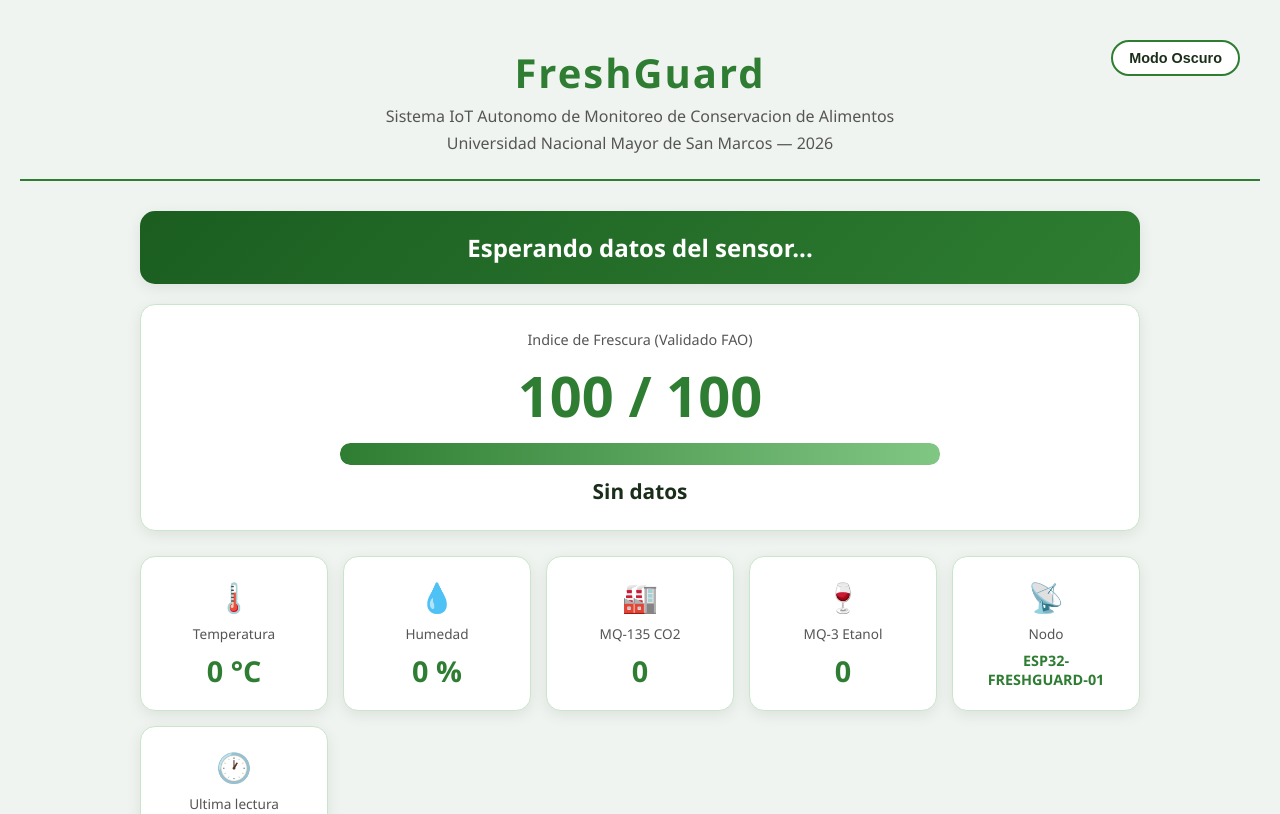
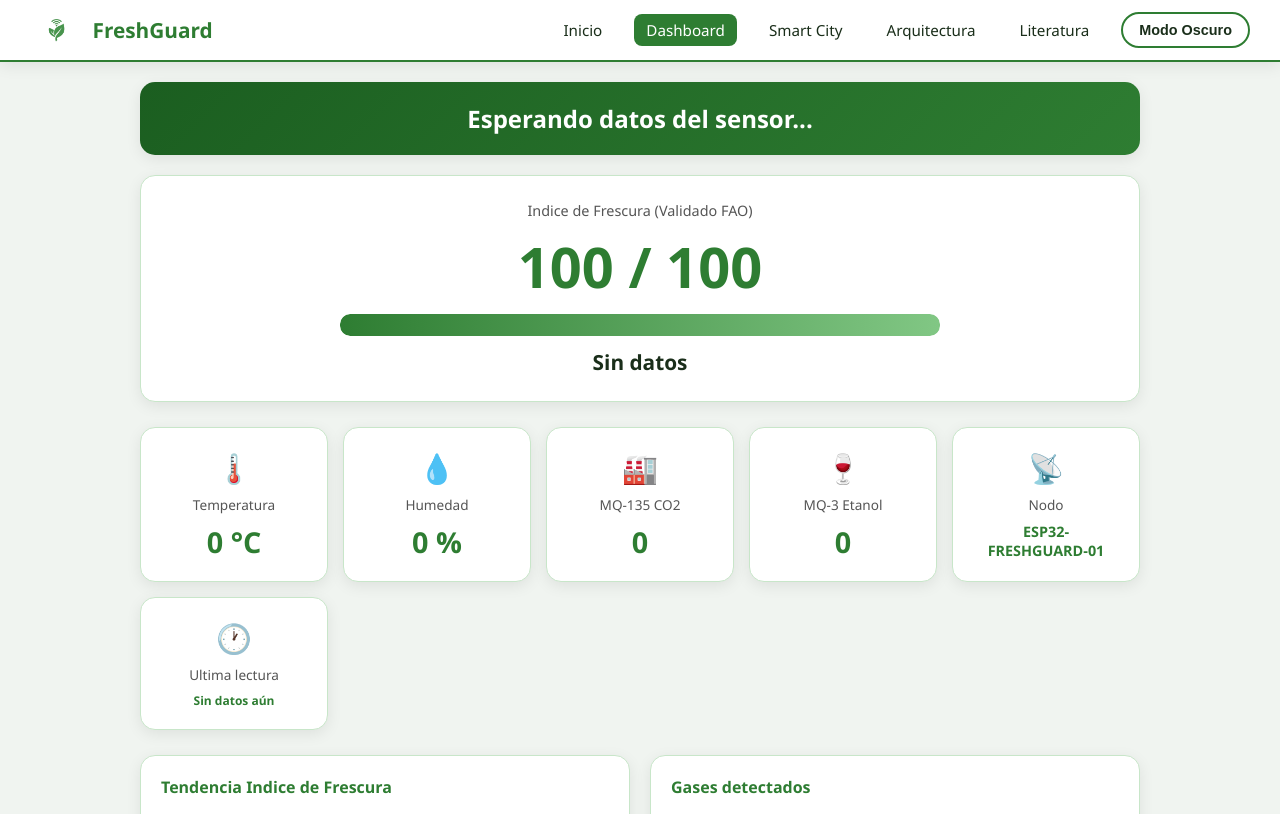
Before and after one commit to SebastianAyala201/freshguard, a Flask app: page /dashboard in a window 1280 px wide. Shown: the top 814 px of the page. Run offline with Flask 3, Linux system fonts and the light colour scheme; data that the repository does not hold is empty.

Commit message:
FreshGuard v4.0 - Sitio multipagina completo

```diff
--- a/backend/templates/dashboard.html
+++ b/backend/templates/dashboard.html
@@ -40,29 +40,31 @@
             background: var(--bg);
             color: var(--text);
             min-height: 100vh;
-            padding: 20px;
         }
 
-        header {
-            text-align: center;
-            padding: 25px;
+        nav {
+            background: var(--bg2);
             border-bottom: 2px solid var(--accent);
-            margin-bottom: 30px;
-            position: relative;
+            padding: 12px 30px;
+            display: flex;
+            justify-content: space-between;
+            align-items: center;
+            position: sticky;
+            top: 0;
+            z-index: 100;
+            box-shadow: var(--card-shadow);
+            margin-bottom: 20px;
         }
 
-        header h1 {
-            color: var(--accent);
-            font-size: 2.5em;
-            letter-spacing: 2px;
-        }
-
-        header p { color: var(--text2); margin-top: 5px; }
+        .nav-logo { display: flex; align-items: center; gap: 10px; }
+        .nav-logo img { height: 35px; }
+        .nav-logo span { font-size: 1.3em; font-weight: bold; color: var(--accent); }
+        .nav-links { display: flex; gap: 20px; align-items: center; }
+        .nav-links a { color: var(--text); text-decoration: none; font-size: 0.95em; padding: 6px 12px; border-radius: 8px; transition: background 0.2s; }
+        .nav-links a:hover { background: var(--bg3); }
+        .nav-links a.active { background: var(--accent); color: white; }
 
         .theme-toggle {
-            position: absolute;
-            top: 20px;
-            right: 20px;
             background: var(--bg2);
             border: 2px solid var(--accent);
             border-radius: 25px;
@@ -74,6 +76,8 @@
         }
 
         .theme-toggle:hover { background: var(--accent); color: white; }
+
+        .contenido { padding: 0 20px 20px 20px; }
 
         .alerta-box {
             max-width: 1000px;
@@ -194,39 +198,16 @@
         .nodo-lugar  { color: var(--text2); font-size: 0.85em; }
         .nodo-tiempo { color: var(--text2); font-size: 0.8em; }
 
-        .badge {
-            padding: 6px 14px;
-            border-radius: 20px;
-            font-weight: bold;
-            font-size: 0.85em;
-            color: white;
-        }
-
+        .badge { padding: 6px 14px; border-radius: 20px; font-weight: bold; font-size: 0.85em; color: white; }
         .badge-NORMAL      { background: #2e7d32; }
         .badge-ADVERTENCIA { background: #e65100; }
         .badge-CRITICO     { background: #c62828; }
 
         #mapa { height: 300px; border-radius: 10px; margin-top: 10px; }
 
-        table {
-            width: 100%;
-            border-collapse: collapse;
-            font-size: 0.85em;
-        }
-
-        th {
-            background: var(--bg3);
-            padding: 10px;
-            text-align: center;
-            color: var(--accent);
-        }
-
-        td {
-            padding: 8px;
-            text-align: center;
-            border-bottom: 1px solid var(--border);
-            color: var(--text);
-        }
+        table { width: 100%; border-collapse: collapse; font-size: 0.85em; }
+        th { background: var(--bg3); padding: 10px; text-align: center; color: var(--accent); }
+        td { padding: 8px; text-align: center; border-bottom: 1px solid var(--border); color: var(--text); }
 
         .NORMAL      { color: #2e7d32; font-weight: bold; }
         .ADVERTENCIA { color: #e65100; font-weight: bold; }
@@ -261,18 +242,29 @@
 
         @media (max-width: 600px) {
             .charts-grid { grid-template-columns: 1fr; }
-            header h1 { font-size: 1.8em; }
+            nav { flex-direction: column; gap: 10px; }
         }
     </style>
 </head>
 <body>
 
-<header>
-    <h1>FreshGuard</h1>
-    <p>Sistema IoT Autonomo de Monitoreo de Conservacion de Alimentos</p>
-    <p>Universidad Nacional Mayor de San Marcos — 2026</p>
-    <button class="theme-toggle" onclick="toggleTheme()">Modo Oscuro</button>
-</header>
+<!-- NAVBAR -->
+<nav>
+    <div class="nav-logo">
+        <img src="/static/img/logo-freshguard.png" alt="FreshGuard">
+        <span>FreshGuard</span>
+    </div>
+    <div class="nav-links">
+        <a href="/">Inicio</a>
+        <a href="/dashboard" class="active">Dashboard</a>
+        <a href="/smartcity">Smart City</a>
+        <a href="/arquitectura">Arquitectura</a>
+        <a href="/literatura">Literatura</a>
+        <button class="theme-toggle" onclick="toggleTheme()">Modo Oscuro</button>
+    </div>
+</nav>
+
+<div class="contenido">
 
 <!-- ESTADO MAPE-K -->
 <div class="alerta-box">
@@ -343,7 +335,7 @@
     </div>
 </div>
 
-<!-- MAPA SMART CITY -->
+<!-- MAPA -->
 <div class="seccion">
     <h2>Red FreshGuard — Smart City Lima</h2>
     <div id="mapa"></div>
@@ -359,13 +351,13 @@
                 <div class="nodo-nombre">{{ nodo_id }}</div>
                 <div class="nodo-lugar">{{ nodo.lugar }}</div>
                 <div class="nodo-tiempo">{{ nodo.timestamp }}</div>
-                <div style="margin-top:5px; font-size:0.85em; color:var(--text2)">
+                <div style="margin-top:5px;font-size:0.85em;color:var(--text2)">
                     {{ nodo.temperatura }}°C &nbsp; {{ nodo.humedad }}% &nbsp; IF: {{ nodo.indice_frescura }}
                 </div>
             </div>
             <div style="text-align:center">
                 <span class="badge badge-{{ nodo.alerta }}">{{ nodo.alerta }}</span>
-                <div style="margin-top:5px; font-size:0.8em; color:var(--text2)">{{ nodo.etapa }}</div>
+                <div style="margin-top:5px;font-size:0.8em;color:var(--text2)">{{ nodo.etapa }}</div>
             </div>
         </div>
         {% endfor %}
@@ -407,13 +399,14 @@
     {% endif %}
 </div>
 
+</div>
+
 <footer>
     <p>FreshGuard v4.0 — IoT + Data Science + Autonomic Computing + Smart City</p>
     <p>Actualiza cada 5 segundos | SQLite | Smart City Lima</p>
 </footer>
 
 <script>
-// Dark mode toggle
 function toggleTheme() {
     const html = document.documentElement;
     const btn  = document.querySelector('.theme-toggle');
@@ -428,7 +421,6 @@ function toggleTheme() {
     }
 }
 
-// Restaurar tema guardado
 const savedTheme = localStorage.getItem('theme');
 if (savedTheme) {
     document.documentElement.setAttribute('data-theme', savedTheme);
@@ -436,14 +428,12 @@ if (savedTheme) {
         savedTheme === 'dark' ? 'Modo Claro' : 'Modo Oscuro';
 }
 
-// Datos del historial para graficas
 const historial = {{ historial | tojson }};
 const labels    = historial.map(h => h.timestamp.slice(11,16)).reverse();
 const indices   = historial.map(h => h.indice_frescura).reverse();
 const mq135data = historial.map(h => h.mq135).reverse();
 const mq3data   = historial.map(h => h.mq3).reverse();
 
-// Grafica Indice de Frescura
 const ctxIndice = document.getElementById('chartIndice').getContext('2d');
 new Chart(ctxIndice, {
     type: 'line',
@@ -469,7 +459,6 @@ new Chart(ctxIndice, {
     }
 });
 
-// Grafica Gases
 const ctxGases = document.getElementById('chartGases').getContext('2d');
 new Chart(ctxGases, {
     type: 'line',
@@ -506,7 +495,6 @@ new Chart(ctxGases, {
     }
 });
 
-// Mapa de Lima con Leaflet
 const mapa = L.map('mapa').setView([-12.0464, -77.0428], 12);
 L.tileLayer('https://{s}.tile.openstreetmap.org/{z}/{x}/{y}.png', {
     attribution: 'OpenStreetMap'
@@ -514,9 +502,11 @@ L.tileLayer('https://{s}.tile.openstreetmap.org/{z}/{x}/{y}.png', {
 
 const nodos = [
     { nombre: 'ESP32-FRESHGUARD-01', lugar: 'Laboratorio UNMSM', lat: -12.0583, lng: -77.0836, alerta: '{{ datos.alerta }}' },
-    { nombre: 'ESP32-FRESHGUARD-02', lugar: 'Mercado Central Lima', lat: -12.0536, lng: -77.0283, alerta: 'NORMAL' },
-    { nombre: 'ESP32-FRESHGUARD-03', lugar: 'Mercado Mayorista Lima', lat: -12.0700, lng: -77.0820, alerta: 'NORMAL' },
-    { nombre: 'ESP32-FRESHGUARD-04', lugar: 'Centro Distribucion Norte', lat: -11.9800, lng: -77.0600, alerta: 'NORMAL' },
+    { nombre: 'ESP32-FRESHGUARD-02', lugar: 'Mercado La Parada - La Victoria', lat: -12.0669, lng: -77.0255, alerta: 'NORMAL' },
+    { nombre: 'ESP32-FRESHGUARD-03', lugar: 'Mercado Caqueta - Rimac', lat: -12.0336, lng: -77.0411, alerta: 'NORMAL' },
+    { nombre: 'ESP32-FRESHGUARD-04', lugar: 'Mercado Unicachi - SJL', lat: -11.9800, lng: -77.0050, alerta: 'NORMAL' },
+    { nombre: 'ESP32-FRESHGUARD-05', lugar: 'Mercado Condevilla - SMP', lat: -11.9900, lng: -77.0600, alerta: 'NORMAL' },
+    { nombre: 'ESP32-FRESHGUARD-06', lugar: 'Mercado Lurin - Lima Sur', lat: -12.2770, lng: -76.8690, alerta: 'NORMAL' },
 ];
 
 const colores = { NORMAL: '#2e7d32', ADVERTENCIA: '#e65100', CRITICO: '#c62828' };
```
